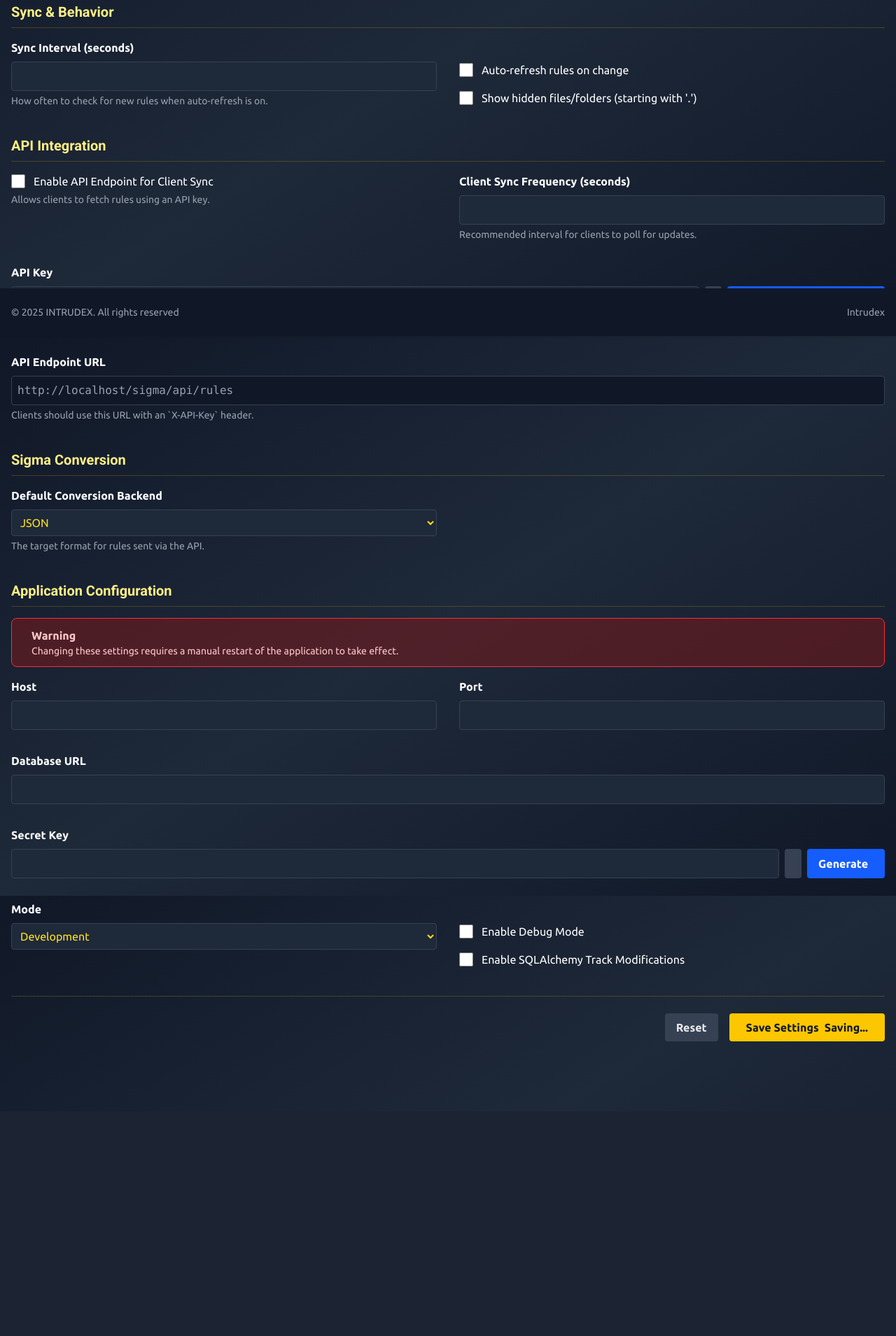
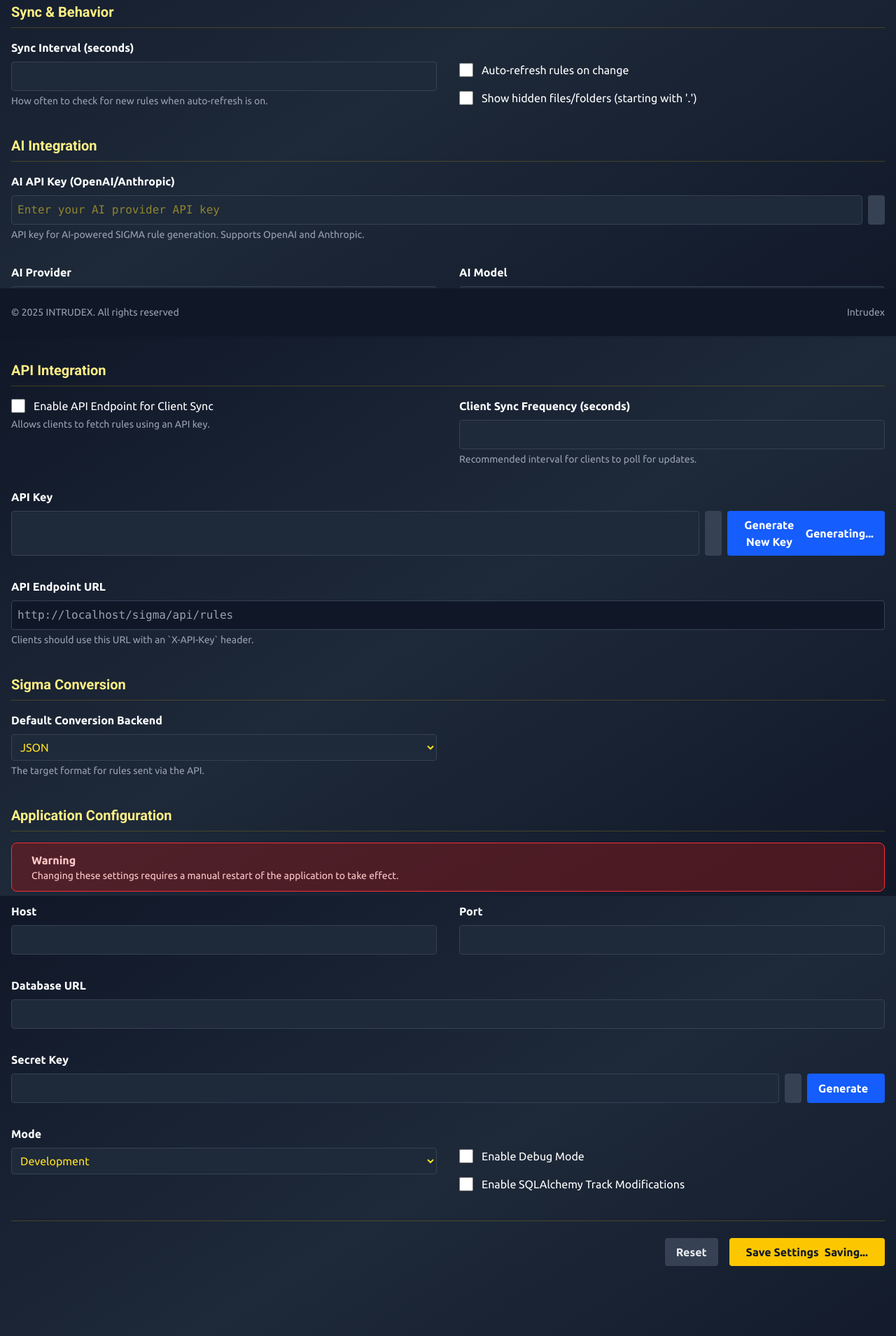
Before and after one commit to ToolsHive/Intrudex, a Flask app: page /sigma/settings in a window 1280 px wide. Shown: the part 320-2229 px from the top of the page at 70% size. Before the commit the page ends 1808 px from the top, so only its background shows below. Run offline with Flask 3, Linux system fonts and the light colour scheme; style sheets or scripts are compiled from the project's sources; some libraries are stand-ins or nearby versions.

Commit message:
Add AI-powered SIGMA rule generation support
Introduces integration with OpenAI and Anthropic APIs for automatic SIGMA rule generation based on user prompts. Adds new settings for AI API key, provider, and model selection in the settings page. Updates the rules page UI to allow users to describe a detection scenario and generate a SIGMA rule using AI, with appropriate feedback and error handling.

```diff
--- a/Intrudex-Server/app/routes/sigma.py
+++ b/Intrudex-Server/app/routes/sigma.py
@@ -1,14 +1,17 @@
 import os
 import yaml
+import uuid
 import time
 import json
 import shutil
 import secrets
+import requests
 import tempfile
 import threading
 import ruamel.yaml
+from datetime import datetime
+from dotenv import find_dotenv, set_key, dotenv_values
 from flask import Blueprint, render_template, abort, request, send_file, redirect, url_for, flash, jsonify
-from dotenv import find_dotenv, set_key, dotenv_values
 
 # Blueprint and constants
 sigma_bp = Blueprint('sigma', __name__, url_prefix='/sigma')
@@ -170,7 +173,8 @@
     defaults = {
         "include": [], "exclude": [], "auto_reload": False,
         "show_hidden": False, "sync_interval": 60,
-        "api_enabled": False, "api_key": "", "client_sync_frequency": 300
+        "api_enabled": False, "api_key": "", "client_sync_frequency": 300,
+        "ai_api_key": "", "ai_provider": "openai", "ai_model": "gpt-3.5-turbo"
     }
     for key, value in defaults.items():
         settings.setdefault(key, value)
@@ -235,7 +239,10 @@
         "sync_interval": int(request.form.get('sync_interval', 60)),
         "api_enabled": 'api_enabled' in request.form,
         "client_sync_frequency": int(request.form.get('client_sync_frequency', 300)),
-        "api_key": load_settings().get('api_key', '') # Preserve existing API key
+        "api_key": load_settings().get('api_key', ''), # Preserve existing API key
+        "ai_api_key": request.form.get('ai_api_key', ''),
+        "ai_provider": request.form.get('ai_provider', 'openai'),
+        "ai_model": request.form.get('ai_model', 'gpt-3.5-turbo')
     }
     _save_settings_to_file(json_data)
 
@@ -303,3 +310,164 @@
         return jsonify({'path': rule_path, 'content': content})
     except Exception as e:
         return jsonify({'error': f'Could not read rule: {e}'}), 500
+
+@sigma_bp.route('/generate-ai-rule', methods=['POST'])
+def generate_ai_rule():
+    settings = load_settings()
+
+    # Check if AI is configured
+    ai_api_key = settings.get('ai_api_key', '').strip()
+    if not ai_api_key:
+        return jsonify({'error': 'AI API key not configured. Please set it in settings.'}), 400
+
+    data = request.get_json()
+    if not data or not data.get('prompt'):
+        return jsonify({'error': 'No prompt provided'}), 400
+
+    prompt = data['prompt'].strip()
+    ai_provider = settings.get('ai_provider', 'openai')
+    ai_model = settings.get('ai_model', 'gpt-3.5-turbo')
+
+    try:
+        # Generate UUID and current date
+        rule_uuid = str(uuid.uuid4())
+        current_date = datetime.now().strftime('%Y/%m/%d')
+
+        if ai_provider == 'openai':
+            rule_content = generate_with_openai(prompt, ai_api_key, ai_model, rule_uuid, current_date)
+        elif ai_provider == 'anthropic':
+            rule_content = generate_with_anthropic(prompt, ai_api_key, ai_model, rule_uuid, current_date)
+        else:
+            return jsonify({'error': f'Unsupported AI provider: {ai_provider}'}), 400
+
+        return jsonify({'rule': rule_content})
+
+    except Exception as e:
+        return jsonify({'error': f'AI generation failed: {str(e)}'}), 500
+
+def generate_with_openai(prompt, api_key, model, rule_uuid, current_date):
+    """Generate SIGMA rule using OpenAI API"""
+
+    system_prompt = f"""
+You are an expert cybersecurity analyst specialized in creating SIGMA detection rules.
+Create a valid SIGMA rule in YAML format based on the user's description.
+
+Use this UUID: {rule_uuid}
+Use this date: {current_date}
+
+Rules should follow this structure:
+title: [Brief descriptive title]
+id: {rule_uuid}
+description: [Detailed description of what this rule detects]
+status: experimental
+author: AI Generated
+date: {current_date}
+logsource:
+  category: [appropriate category like process_creation, network_connection, etc.]
+  product: [windows/linux/etc.]
+  service: [if applicable]
+detection:
+  selection:
+    [appropriate fields and values]
+  condition: selection
+level: [low/medium/high/critical]
+tags:
+  - [relevant MITRE ATT&CK techniques]
+  - [other relevant tags]
+falsepositives:
+  - [potential false positive scenarios]
+
+Only return the YAML content, no additional explanations or markdown formatting.
+"""
+
+    headers = {
+        'Authorization': f'Bearer {api_key}',
+        'Content-Type': 'application/json'
+    }
+
+    payload = {
+        'model': model,
+        'messages': [
+            {'role': 'system', 'content': system_prompt},
+            {'role': 'user', 'content': prompt}
+        ],
+        'temperature': 0.3,
+        'max_tokens': 1500
+    }
+
+    response = requests.post(
+        'https://api.openai.com/v1/chat/completions',
+        headers=headers,
+        json=payload,
+        timeout=30
+    )
+
+    if response.status_code != 200:
+        raise Exception(f'OpenAI API error: {response.status_code} - {response.text}')
+
+    result = response.json()
+    return result['choices'][0]['message']['content'].strip()
+
+def generate_with_anthropic(prompt, api_key, model, rule_uuid, current_date):
+    """Generate SIGMA rule using Anthropic Claude API"""
+
+    system_prompt = f"""
+You are an expert cybersecurity analyst specialized in creating SIGMA detection rules.
+Create a valid SIGMA rule in YAML format based on the user's description.
+
+Use this UUID: {rule_uuid}
+Use this date: {current_date}
+
+Rules should follow this structure:
+title: [Brief descriptive title]
+id: {rule_uuid}
+description: [Detailed description of what this rule detects]
+status: experimental
+author: AI Generated
+date: {current_date}
+logsource:
+  category: [appropriate category like process_creation, network_connection, etc.]
+  product: [windows/linux/etc.]
+  service: [if applicable]
+detection:
+  selection:
+    [appropriate fields and values]
+  condition: selection
+level: [low/medium/high/critical]
+tags:
+  - [relevant MITRE ATT&CK techniques]
+  - [other relevant tags]
+falsepositives:
+  - [potential false positive scenarios]
+
+Only return the YAML content, no additional explanations or markdown formatting.
+"""
+
+    headers = {
+        'x-api-key': api_key,
+        'Content-Type': 'application/json',
+        'anthropic-version': '2023-06-01'
+    }
+
+    payload = {
+        'model': model,
+        'max_tokens': 1500,
+        'temperature': 0.3,
+        'system': system_prompt,
+        'messages': [
+            {'role': 'user', 'content': prompt}
+        ]
+    }
+
+    response = requests.post(
+        'https://api.anthropic.com/v1/messages',
+        headers=headers,
+        json=payload,
+        timeout=30
+    )
+
+    if response.status_code != 200:
+        raise Exception(f'Anthropic API error: {response.status_code} - {response.text}')
+
+    result = response.json()
+    return result['content'][0]['text'].strip()
--- a/Intrudex-Server/app/templates/base.html
+++ b/Intrudex-Server/app/templates/base.html
@@ -60,6 +60,9 @@
   <a href="{{ url_for('sigma.custom_rules') }}" class="flex items-center gap-3 py-2 px-3 rounded-lg hover:bg-gray-700 hover:scale-105 transition-all duration-200 mb-1">
     <i class="fas fa-edit"></i> Create Rule
   </a>
+  <a href="{{ url_for('sigma.save_settings') }}" class="flex items-center gap-3 py-2 px-3 rounded-lg hover:bg-gray-700 hover:scale-105 transition-all duration-200 mb-1">
+    <i class="fas fa-gear"></i> Settings
+  </a>
   <a href="https://github.com/ToolsHive/Intrudex" target="_blank" rel="noopener" class="flex items-center gap-3 py-2 px-3 rounded-lg hover:bg-gray-700 hover:scale-105 transition-all duration-200 mb-1">
     <i class="fab fa-github"></i> GitHub
   </a>
--- a/Intrudex-Server/app/templates/sigma/settings.html
+++ b/Intrudex-Server/app/templates/sigma/settings.html
@@ -168,6 +168,41 @@
         </div>
       </div>
 
+      <!-- Section: AI Integration -->
+      <div class="mb-10">
+        <h3 class="text-xl font-bold mb-4 text-yellow-200 border-b border-yellow-400/20 pb-2">AI Integration</h3>
+        <div class="grid grid-cols-1 md:grid-cols-2 gap-8">
+          <div class="md:col-span-2">
+            <label for="ai_api_key" class="block font-semibold mb-2">AI API Key (OpenAI/Anthropic)</label>
+            <div class="flex gap-2">
+              <input type="password" id="ai_api_key" name="ai_api_key" x-model="ai_api_key"
+                     placeholder="Enter your AI provider API key"
+                     class="w-full p-2 rounded bg-gray-800 border border-gray-700 text-yellow-300 font-mono focus:ring-2 focus:ring-yellow-400">
+              <button type="button" @click="document.getElementById('ai_api_key').type = document.getElementById('ai_api_key').type === 'password' ? 'text' : 'password'"
+                      class="px-3 bg-gray-700 text-gray-200 rounded hover:bg-gray-600">
+                <i class="fa fa-eye"></i>
+              </button>
+            </div>
+            <p class="text-sm text-gray-400 mt-1">API key for AI-powered SIGMA rule generation. Supports OpenAI and Anthropic.</p>
+          </div>
+          <div>
+            <label for="ai_provider" class="block font-semibold mb-2">AI Provider</label>
+            <select id="ai_provider" name="ai_provider" x-model="ai_provider"
+                    class="w-full p-2 rounded bg-gray-800 border border-gray-700 text-yellow-300 focus:ring-2 focus:ring-yellow-400">
+              <option value="openai">OpenAI (GPT-3.5/GPT-4)</option>
+              <option value="anthropic">Anthropic (Claude)</option>
+            </select>
+          </div>
+          <div>
+            <label for="ai_model" class="block font-semibold mb-2">AI Model</label>
+            <input type="text" id="ai_model" name="ai_model" x-model="ai_model"
+                   placeholder="e.g., gpt-3.5-turbo, claude-3-sonnet-20240229"
+                   class="w-full p-2 rounded bg-gray-800 border border-gray-700 text-yellow-300 focus:ring-2 focus:ring-yellow-400">
+            <p class="text-sm text-gray-400 mt-1">Specific model to use for generation.</p>
+          </div>
+        </div>
+      </div>
+
       <!-- Section: API Integration -->
       <div class="mb-10">
         <h3 class="text-xl font-bold mb-4 text-yellow-200 border-b border-yellow-400/20 pb-2">API Integration</h3>
@@ -301,6 +336,9 @@
     api_enabled: {{ 'true' if settings.api_enabled else 'false' }},
     api_key: "{{ settings.api_key }}",
     client_sync_frequency: {{ settings.client_sync_frequency }},
+    ai_api_key: "{{ settings.get('ai_api_key', '') }}",
+    ai_provider: "{{ settings.get('ai_provider', 'openai') }}",
+    ai_model: "{{ settings.get('ai_model', 'gpt-3.5-turbo') }}",
     sigma_conversion_backend: "{{ settings.get('sigma_conversion_backend', 'json') }}",
     FLASK_RUN_HOST: "{{ settings.get('FLASK_RUN_HOST', '127.0.0.1') }}",
     FLASK_RUN_PORT: "{{ settings.get('FLASK_RUN_PORT', '80') }}",
@@ -373,6 +411,9 @@
       this.api_enabled = this.original.api_enabled;
       this.api_key = this.original.api_key;
       this.client_sync_frequency = this.original.client_sync_frequency;
+      this.ai_api_key = this.original.ai_api_key;
+      this.ai_provider = this.original.ai_provider;
+      this.ai_model = this.original.ai_model;
       this.FLASK_RUN_HOST = this.original.FLASK_RUN_HOST;
       this.FLASK_RUN_PORT = this.original.FLASK_RUN_PORT;
       this.FLASK_DEBUG = this.original.FLASK_DEBUG;
@@ -393,6 +434,9 @@
         api_enabled: this.api_enabled,
         api_key: this.api_key,
         client_sync_frequency: this.client_sync_frequency,
+        ai_api_key: this.ai_api_key,
+        ai_provider: this.ai_provider,
+        ai_model: this.ai_model,
         FLASK_RUN_HOST: this.FLASK_RUN_HOST,
         FLASK_RUN_PORT: this.FLASK_RUN_PORT,
         FLASK_DEBUG: this.FLASK_DEBUG,
```
Also changed, not shown: Intrudex-Server/app/templates/sigma/rules.html (+68 -0 lines).
